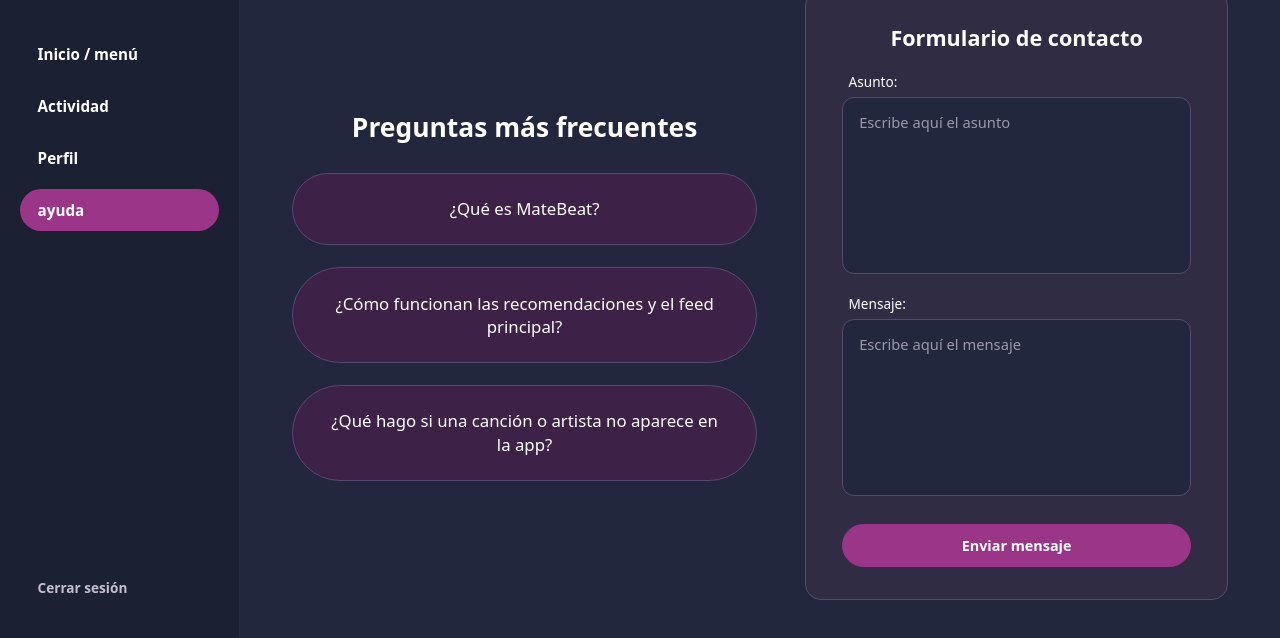
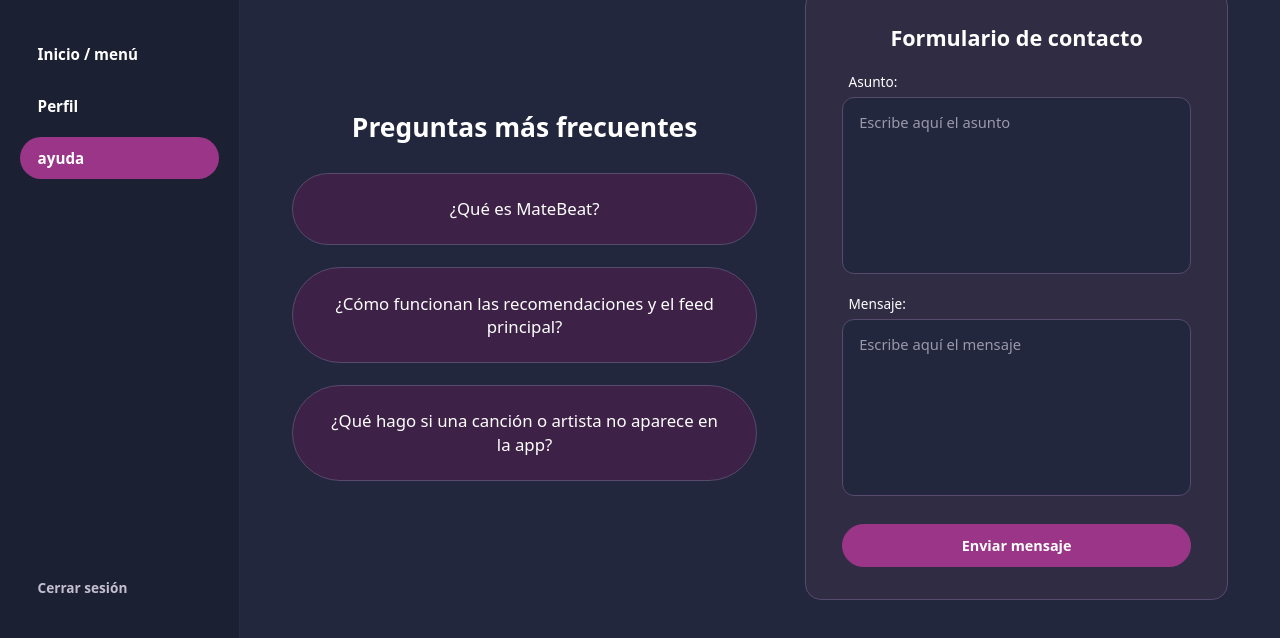
Before and after one commit to Jesusgallardooo/MateBeat-DWEC-, a website: page html/ayuda.html in a window 1280 px wide. Shown: the part 160-798 px from the top of the page. Drawn offline with Linux system fonts and the light colour scheme.

Commit message:
ajuste de pagina aun aun no implementada

```diff
--- a/html/ayuda.html
+++ b/html/ayuda.html
@@ -15,7 +15,6 @@
 
     <nav class="sidebar-nav" aria-label="Menú principal">
       <a href="../index.html" class="nav-link">Inicio / menú</a>
-      <a href="actividad.html" class="nav-link">Actividad</a>
       <a href="perfil.html" class="nav-link">Perfil</a>
       <a href="ayuda.html" class="nav-link activo">ayuda</a>
     </nav>
```
Also changed, not shown: html/perfil.html (+0 -1 lines), index.html (+0 -1 lines).
